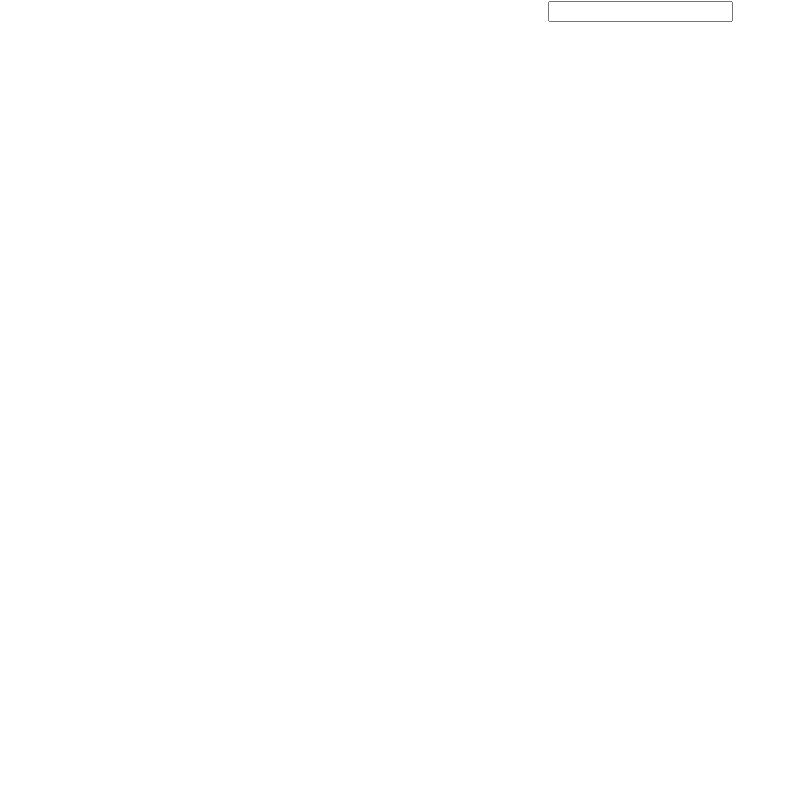
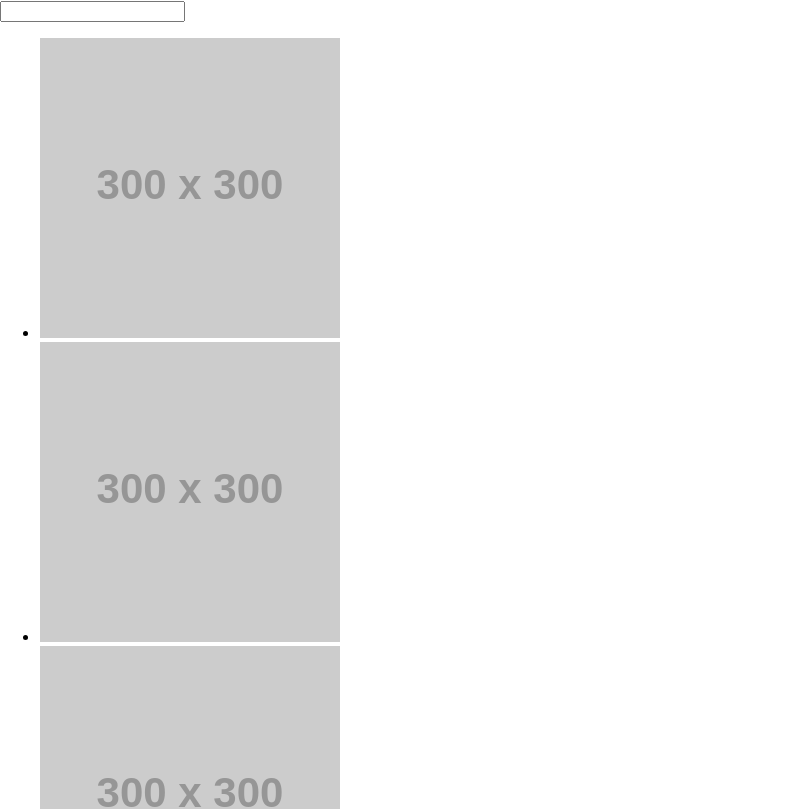
Before and after one commit to CoryHrycko/ReactGiphy, a React (Create React App) app in the folder design-api-gify/: page / in a window 1280 px wide. Shown: the top 809 px of the page, without its empty margins (0-796 px from the left). Built offline with nearby package versions, Linux system fonts and the light colour scheme.

Commit message:
Adding the list that is going to be shapped into the resources of the gifs, also set up a components folder.

```diff
--- a/design-api-gify/src/App.css
+++ b/design-api-gify/src/App.css
@@ -1,7 +1,7 @@
+/*going to keep this for loading screens
 .App {
   text-align: center;
 }
-/*going to keep this for loading screens*/
 .App-logo {
   animation: App-logo-spin infinite 20s linear;
   height: 40vmin;
@@ -30,3 +30,4 @@
     transform: rotate(360deg);
   }
 }
+*/
--- a/design-api-gify/src/App.js
+++ b/design-api-gify/src/App.js
@@ -1,8 +1,30 @@
 import React, { Component } from 'react';
 import './App.css';
+import GifList from './components/GifList';
 import SearchBar from './components/SearchBar';
 
 class App extends Component {
+  constructor(){
+    super();
+
+    this.state = {
+      gifs: [
+        {
+          id:1,
+          url:'http://fakeimg.pl/300/'
+        },
+        {
+          id:2,
+          url:'http://fakeimg.pl/300/'
+        },
+        {
+          id:3,
+          url:'http://fakeimg.pl/300/'
+        }
+      ]
+    }
+  }
+
   handleTermChange(term) {
     console.log(term);
   }
@@ -11,6 +33,7 @@
     return (
       <div className="App">
         <SearchBar onTermChange={this.handleTermChange} />
+        <GifList gifs={this.state.gifs} />
       </div>
     );
   }
--- /dev/null
+++ b/design-api-gify/src/components/GifItem.js
@@ -0,0 +1,11 @@
+import React from 'react';
+
+const GifItem = (image) => {
+  return (
+    <li>
+      <img src={image.gif.url} />
+    </li>
+  )
+};
+
+export default GifItem;
--- /dev/null
+++ b/design-api-gify/src/components/GifList.js
@@ -0,0 +1,14 @@
+import React from 'react';
+import GifItem from './GifItem';
+
+const GifList = (props) => {
+  const gifItems = props.gifs.map((image) => {
+    return <GifItem key={image.id} gif={image} />
+  });
+
+  return (
+    <ul>{gifItems}</ul>
+  );
+};
+
+export default GifList;
```
